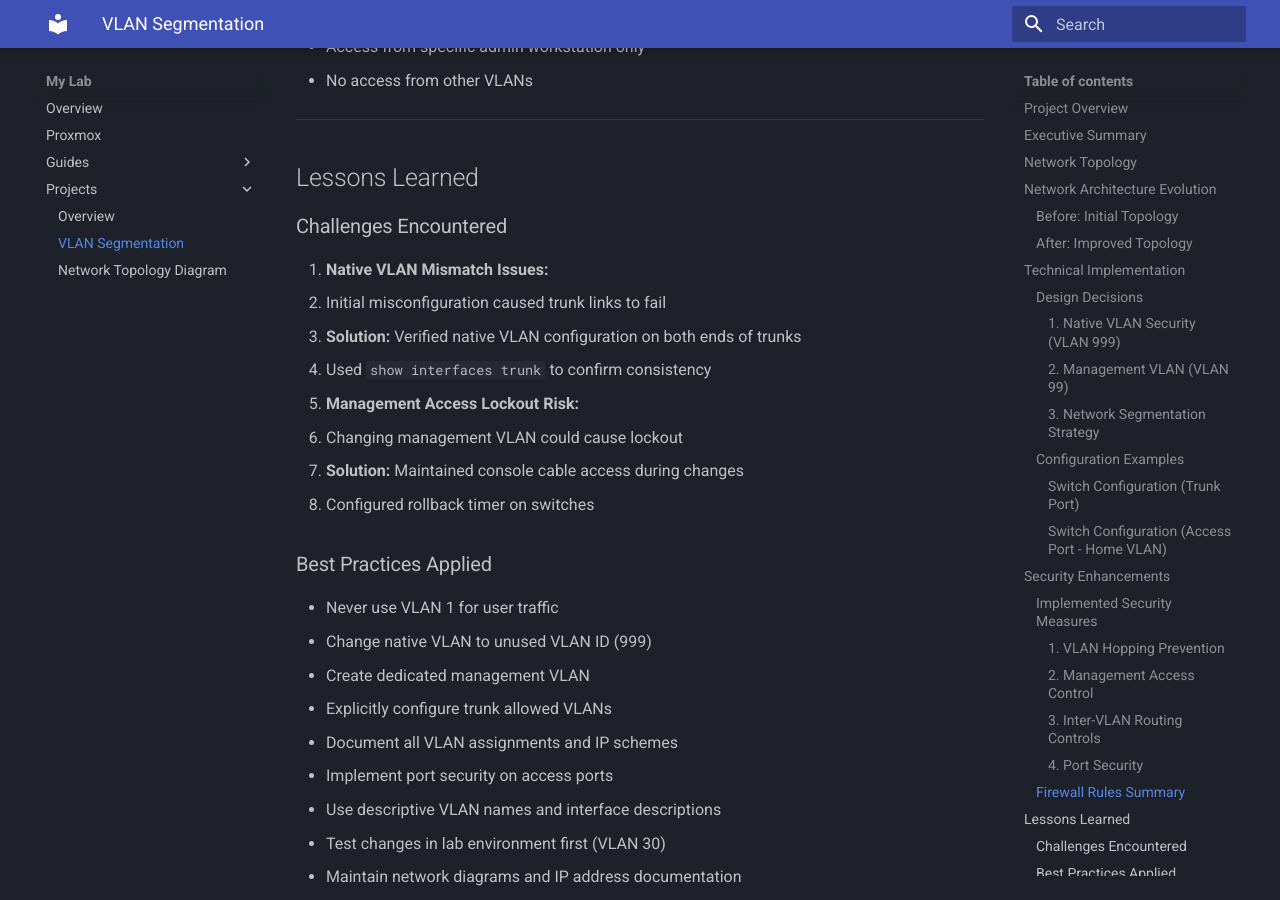
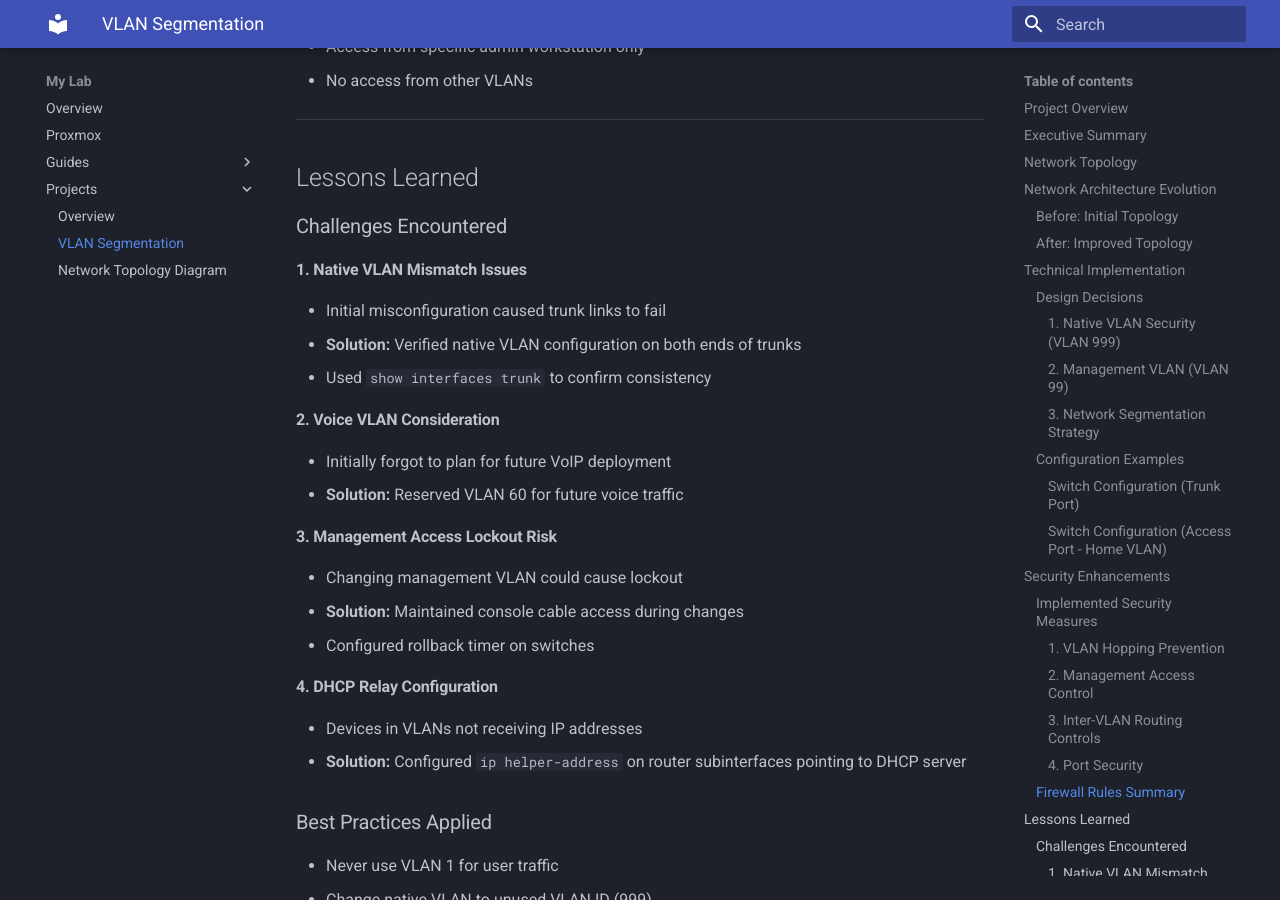
Before and after one commit to moshthesubnet/my-lab-docs, an MkDocs documentation site: the page built from docs/projects/VLAN_segmentation.md, in a window 1280 px wide and 900 px high, scrolled down 6197 px. Built offline with MkDocs 1.6.1 and Material for MkDocs 9.7.7, drawn with Linux system fonts in a browser that asks for light colours.

Commit message:
Update VLAN_segmentation.md

```diff
--- a/docs/projects/VLAN_segmentation.md
+++ b/docs/projects/VLAN_segmentation.md
@@ -238,16 +238,27 @@ interface GigabitEthernet0/2
 
 ### Challenges Encountered
 
-1. **Native VLAN Mismatch Issues:**
-   - Initial misconfiguration caused trunk links to fail
-   - **Solution:** Verified native VLAN configuration on both ends of trunks
-   - Used `show interfaces trunk` to confirm consistency
+#### 1. Native VLAN Mismatch Issues
 
-2. **Management Access Lockout Risk:**
-   - Changing management VLAN could cause lockout
-   - **Solution:** Maintained console cable access during changes
-   - Configured rollback timer on switches
+- Initial misconfiguration caused trunk links to fail
+- **Solution:** Verified native VLAN configuration on both ends of trunks
+- Used `show interfaces trunk` to confirm consistency
 
+#### 2. Voice VLAN Consideration
+
+- Initially forgot to plan for future VoIP deployment
+- **Solution:** Reserved VLAN 60 for future voice traffic
+
+#### 3. Management Access Lockout Risk
+
+- Changing management VLAN could cause lockout
+- **Solution:** Maintained console cable access during changes
+- Configured rollback timer on switches
+
+#### 4. DHCP Relay Configuration
+
+- Devices in VLANs not receiving IP addresses
+- **Solution:** Configured `ip helper-address` on router subinterfaces pointing to DHCP server
 
 ### Best Practices Applied
 
```
